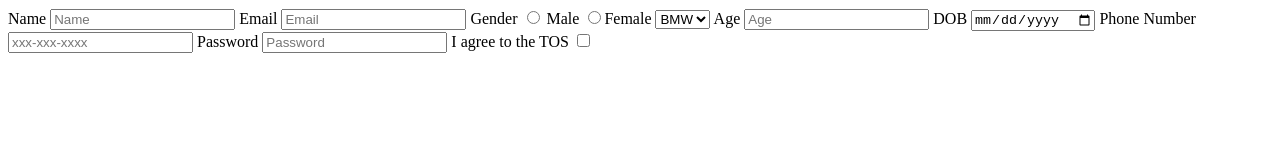
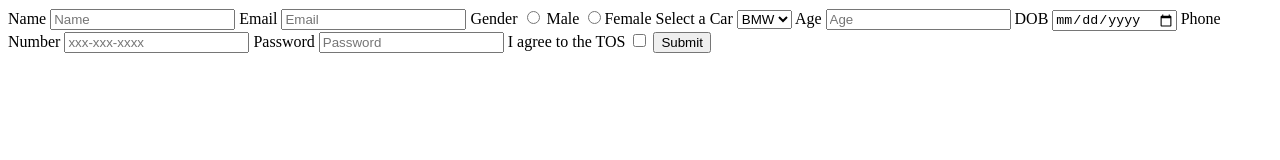
Before and after one commit to acciojob/signup-form-car-tanishkaverma43, a website: page main.html in a window 1280 px wide. Drawn offline with Linux system fonts and the light colour scheme.

Commit message:
created a submission

```diff
--- a/main.html
+++ b/main.html
@@ -7,6 +7,7 @@
 </head>
 
 <body>
+	<form method="post">
     <label for="name">Name</label>
 	<input placeholder="Name" type="text" id="name" required></input>
 
@@ -19,6 +20,7 @@
 	<label for="gender_f"></label>
 	<input  type="radio" id="gender_f" name="gender"required>Female</input>
 
+		<label for="cars">Select a Car</label>
 	<select placeholder="--Please choose an option--" type="select" id="cars" required>
 		<option>BMW</option>
 		<option>audi</option>
@@ -40,6 +42,8 @@
 	<label for="tos">I agree to the TOS</label>
 	<input type="checkbox" id="tos" required></input>
 
+	<button type="submit">Submit</button>
+	</form>
 
 	<!-- the entire body must be written by student -->
     <script type="text/javascript" src="./script.js">
```
